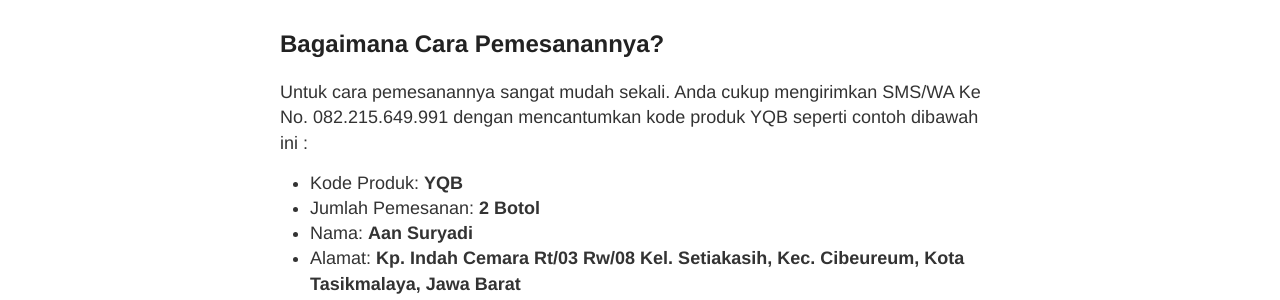
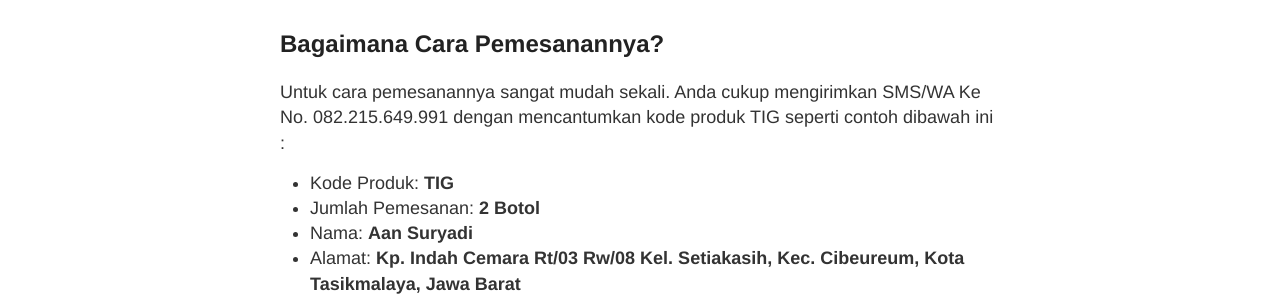
Before and after one commit to zeinherbal/zeinherbal.github.io, a Jekyll site: the page built from _posts/2019-11-27-obat-benjolan-di-lidah.md, in a window 1280 px wide and 900 px high, scrolled down 6263 px. Shown: the part 237-537 px from the top of the window. Built offline with Jekyll 4.4.1, drawn with Linux system fonts in a browser that asks for light colours.

Commit message:
Update 2019-11-27-obat-benjolan-di-lidah.md

```diff
--- a/_posts/2019-11-27-obat-benjolan-di-lidah.md
+++ b/_posts/2019-11-27-obat-benjolan-di-lidah.md
@@ -157,9 +157,9 @@ Telah lulus uji kehalalan di Badan Halal MUI. Baik untuk semua umur.
 
 ## Bagaimana Cara Pemesanannya?
 
-Untuk cara pemesanannya sangat mudah sekali. Anda cukup mengirimkan SMS/WA Ke No. 082.215.649.991 dengan mencantumkan kode produk YQB seperti contoh dibawah ini :
+Untuk cara pemesanannya sangat mudah sekali. Anda cukup mengirimkan SMS/WA Ke No. 082.215.649.991 dengan mencantumkan kode produk TIG seperti contoh dibawah ini :
 
-+ Kode Produk: **YQB**
++ Kode Produk: **TIG**
 + Jumlah Pemesanan: **2 Botol**
 + Nama: **Aan Suryadi**
 + Alamat: **Kp. Indah Cemara Rt/03 Rw/08 Kel. Setiakasih, Kec. Cibeureum, Kota Tasikmalaya, Jawa Barat**
```
